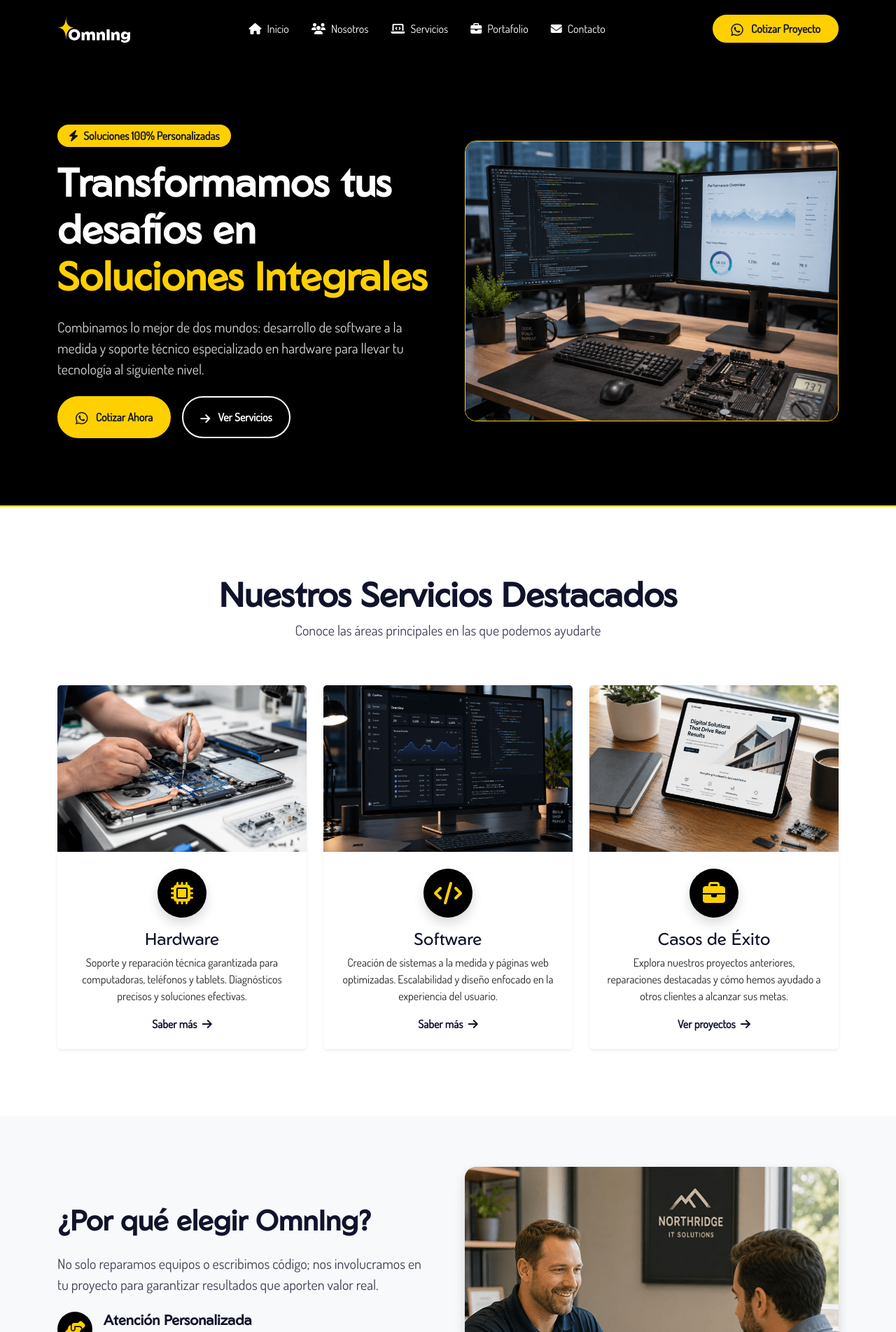
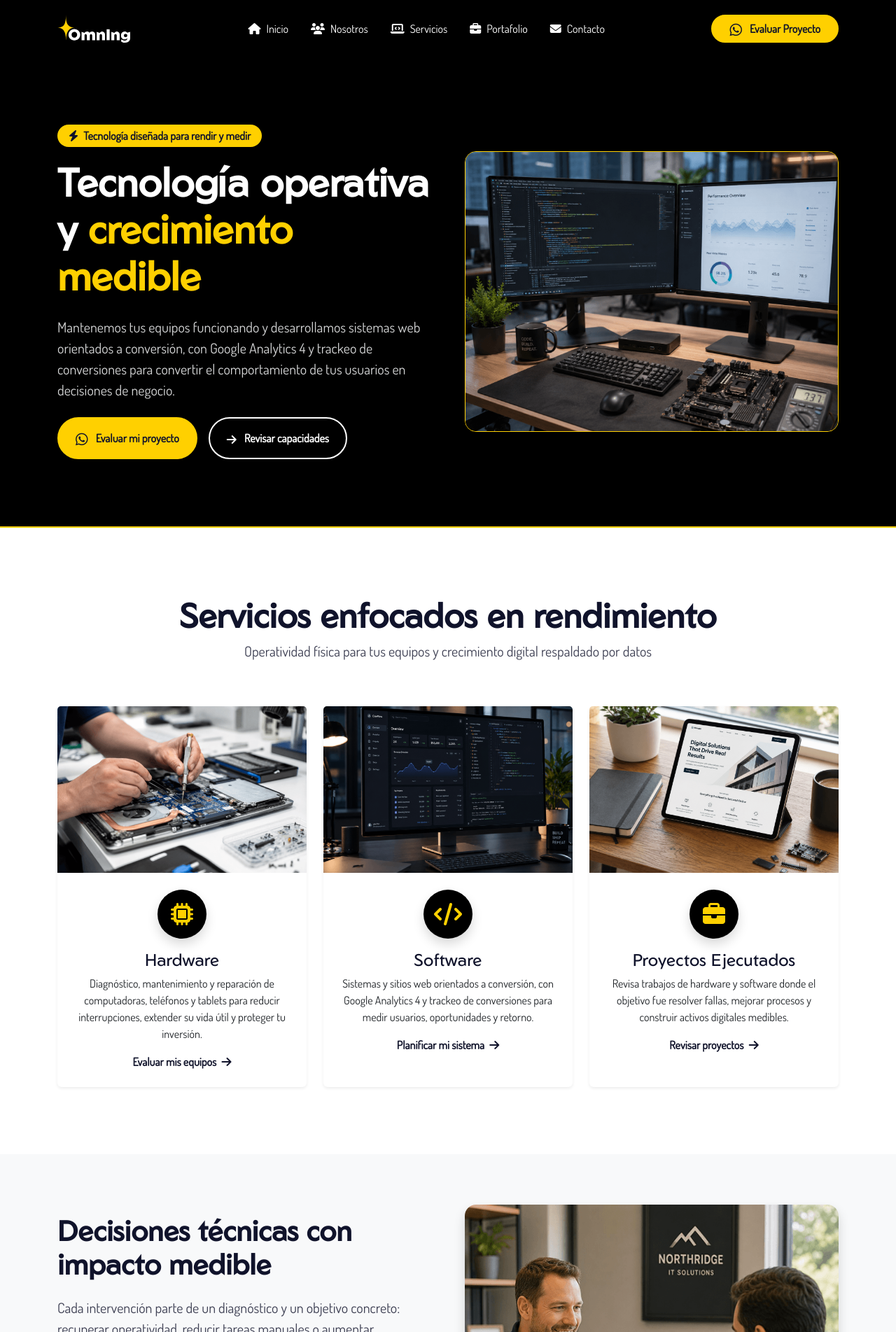
Before and after one commit to JaimeBerrios/OmnIng, a PHP site: page /omning/ in a window 1280 px wide. Shown: the top 1903 px of the page at 70% size. Run offline with PHP 8.4, Linux system fonts and the light colour scheme.

Commit message:
Copys actualizados

```diff
--- a/includes/footer.php
+++ b/includes/footer.php
@@ -6,7 +6,7 @@
                 <div class="col-lg-4 col-md-6 text-center text-md-start">
                     <img src="<?php echo BASE_URL; ?>assets/img/logo-omning.svg" width="150" alt="Logotipo OmnIng" class="img-fluid d-block mx-auto mx-md-0 mb-3">
                     <p class="text-light opacity-75">
-                        Transformamos los desafíos tecnológicos en soluciones integrales. Combinamos ingeniería de software y soporte técnico de hardware.
+                        Mantenemos tus equipos operativos y desarrollamos sistemas web orientados a conversión, con analítica para medir resultados.
                     </p>
                     <div class="d-flex gap-3 mt-4 justify-content-center justify-content-md-start">
                         <a id="link-facebook-footer" href="https://www.facebook.com/omning" target="_blank" rel="noopener noreferrer" class="text-blanco nav-link d-inline-block fs-4" aria-label="Visitar nuestra página de Facebook">
--- a/includes/header.php
+++ b/includes/header.php
@@ -5,8 +5,8 @@ $base_path = ($host === 'localhost') ? '/omning' : '';
 $base_url = $protocol . $host . $base_path;
 $current_url = $protocol . $host . $_SERVER['REQUEST_URI'];
 
-$title = $page_title ?? 'OmnIng | Soluciones Integrales de Hardware y Software';
-$desc = $page_description ?? 'En OmnIng transformamos desafíos tecnológicos en soluciones integrales. Expertos en soporte técnico, diseño gráfico y desarrollo de software a la medida en San Miguel, El Salvador.';
+$title = $page_title ?? 'OmnIng | Hardware operativo y software medible';
+$desc = $page_description ?? 'Soporte técnico para mantener tus equipos operativos y desarrollo web orientado a conversión con Google Analytics 4 y trackeo de conversiones.';
 ?>
 <!DOCTYPE html>
 <html lang="es-SV">
@@ -74,7 +74,7 @@ $desc = $page_description ?? 'En OmnIng transformamos desafíos tecnológicos en
 
                 <div class="d-flex">
                     <a id="btn-whatsapp-nav" href="https://wa.me/50369395620?text=Hola%20OMNING,%20me%20gustaria%20cotizar%20un%20servicio." target="_blank" rel="noopener noreferrer" class="btn btn-cta fw-bold rounded-pill px-4">
-                        <i class="fa-brands fa-whatsapp me-2 fs-5 align-middle"></i> Cotizar Proyecto
+                        <i class="fa-brands fa-whatsapp me-2 fs-5 align-middle"></i> Evaluar Proyecto
                     </a>
                 </div>
             </div>
--- a/index.php
+++ b/index.php
@@ -1,6 +1,6 @@
 <?php
 $page_title = "OmnIng - Hardware y Software";
-$page_description = "En OmnIng transformamos desafíos tecnológicos en soluciones integrales. Expertos en soporte técnico, diseño gráfico y desarrollo de software a la medida.";
+$page_description = "OmnIng mantiene tus equipos operativos y desarrolla sistemas web orientados a conversión, con Google Analytics 4 y trackeo de conversiones para medir resultados reales.";
 
 require_once 'config/database.php';
 include 'includes/header.php';
@@ -11,20 +11,20 @@ include 'includes/header.php';
         <div class="row align-items-center g-4 g-md-5">
             <div class="col-lg-6 order-2 order-lg-1">
                 <span class="badge bg-primario mb-3 px-3 py-2 fs-6 rounded-pill text-wrap mw-100" style="color: var(--color-secundario);">
-                    <i class="fa-solid fa-bolt me-1"></i> Soluciones 100% Personalizadas
+                    <i class="fa-solid fa-bolt me-1"></i> Tecnología diseñada para rendir y medir
                 </span>
                 <h1 class="display-4 fw-bold mb-4">
-                    Transformamos tus desafíos en <span class="texto-primario">Soluciones Integrales</span>
+                    Tecnología operativa y <span class="texto-primario">crecimiento medible</span>
                 </h1>
                 <p class="lead mb-4 text-light opacity-75">
-                    Combinamos lo mejor de dos mundos: desarrollo de software a la medida y soporte técnico especializado en hardware para llevar tu tecnología al siguiente nivel.
+                    Mantenemos tus equipos funcionando y desarrollamos sistemas web orientados a conversión, con Google Analytics 4 y trackeo de conversiones para convertir el comportamiento de tus usuarios en decisiones de negocio.
                 </p>
                 <div class="d-flex flex-column flex-sm-row gap-3">
                     <a id="btn-whatsapp-hero" href="https://wa.me/50369395620?text=Hola%20OMNING,%20me%20gustaria%20cotizar%20un%20servicio." target="_blank" rel="noopener noreferrer" class="btn btn-cta fw-bold rounded-pill px-4 py-3">
-                        <i class="fa-brands fa-whatsapp me-2 fs-5 align-middle"></i> Cotizar Ahora
+                        <i class="fa-brands fa-whatsapp me-2 fs-5 align-middle"></i> Evaluar mi proyecto
                     </a>
                     <a id="btn-servicios-hero" href="/omning/servicios.php" class="btn btn-outline-light fw-bold rounded-pill px-4 py-3 border-2 custom-hover-btn">
-                        <i class="fa-solid fa-arrow-right me-2 align-middle"></i> Ver Servicios
+                        <i class="fa-solid fa-arrow-right me-2 align-middle"></i> Revisar capacidades
                     </a>
                 </div>
             </div>
@@ -40,8 +40,8 @@ include 'includes/header.php';
     <div class="container">
         <div class="row text-center mb-5">
             <div class="col-12">
-                <h2 class="texto-secundario display-5 fw-bold">Nuestros Servicios Destacados</h2>
-                <p class="text-muted lead">Conoce las áreas principales en las que podemos ayudarte</p>
+                <h2 class="texto-secundario display-5 fw-bold">Servicios enfocados en rendimiento</h2>
+                <p class="text-muted lead">Operatividad física para tus equipos y crecimiento digital respaldado por datos</p>
             </div>
         </div>
         <div class="row g-4">
@@ -53,8 +53,8 @@ include 'includes/header.php';
                             <i class="fa-solid fa-microchip fa-2x" style="color: var(--color-primario);"></i>
                         </div>
                         <h3 class="card-title texto-secundario h4">Hardware</h3>
-                        <p class="card-text">Soporte y reparación técnica garantizada para computadoras, teléfonos y tablets. Diagnósticos precisos y soluciones efectivas.</p>
-                        <a id="btn-servicio-hardware" href="/omning/servicios.php" class="text-decoration-none fw-bold" style="color: var(--color-secundario);">Saber más <i class="fa-solid fa-arrow-right ms-1"></i></a>
+                        <p class="card-text">Diagnóstico, mantenimiento y reparación de computadoras, teléfonos y tablets para reducir interrupciones, extender su vida útil y proteger tu inversión.</p>
+                        <a id="btn-servicio-hardware" href="/omning/servicios.php" class="text-decoration-none fw-bold" style="color: var(--color-secundario);">Evaluar mis equipos <i class="fa-solid fa-arrow-right ms-1"></i></a>
                     </div>
                 </div>
             </div>
@@ -67,8 +67,8 @@ include 'includes/header.php';
                             <i class="fa-solid fa-code fa-2x" style="color: var(--color-primario);"></i>
                         </div>
                         <h3 class="card-title texto-secundario h4">Software</h3>
-                        <p class="card-text">Creación de sistemas a la medida y páginas web optimizadas. Escalabilidad y diseño enfocado en la experiencia del usuario.</p>
-                        <a id="btn-servicio-software" href="/omning/servicios.php" class="text-decoration-none fw-bold" style="color: var(--color-secundario);">Saber más <i class="fa-solid fa-arrow-right ms-1"></i></a>
+                        <p class="card-text">Sistemas y sitios web orientados a conversión, con Google Analytics 4 y trackeo de conversiones para medir usuarios, oportunidades y retorno.</p>
+                        <a id="btn-servicio-software" href="/omning/servicios.php" class="text-decoration-none fw-bold" style="color: var(--color-secundario);">Planificar mi sistema <i class="fa-solid fa-arrow-right ms-1"></i></a>
                     </div>
                 </div>
             </div>
@@ -80,9 +80,9 @@ include 'includes/header.php';
                         <div class="bg-negro rounded-circle d-inline-flex align-items-center justify-content-center mb-3 mt-n5 position-relative shadow" style="width: 70px; height: 70px;">
                             <i class="fa-solid fa-briefcase fa-2x" style="color: var(--color-primario);"></i>
                         </div>
-                        <h3 class="card-title texto-secundario h4">Casos de Éxito</h3>
-                        <p class="card-text">Explora nuestros proyectos anteriores, reparaciones destacadas y cómo hemos ayudado a otros clientes a alcanzar sus metas.</p>
-                        <a id="btn-ver-portafolio" href="/omning/portafolio.php" class="text-decoration-none fw-bold" style="color: var(--color-secundario);">Ver proyectos <i class="fa-solid fa-arrow-right ms-1"></i></a>
+                        <h3 class="card-title texto-secundario h4">Proyectos Ejecutados</h3>
+                        <p class="card-text">Revisa trabajos de hardware y software donde el objetivo fue resolver fallas, mejorar procesos y construir activos digitales medibles.</p>
+                        <a id="btn-ver-portafolio" href="/omning/portafolio.php" class="text-decoration-none fw-bold" style="color: var(--color-secundario);">Revisar proyectos <i class="fa-solid fa-arrow-right ms-1"></i></a>
                     </div>
                 </div>
             </div>
@@ -94,9 +94,9 @@ include 'includes/header.php';
     <div class="container py-4">
         <div class="row align-items-center g-4 g-md-5">
             <div class="col-lg-6">
-                <h2 class="texto-secundario display-6 fw-bold mb-4">¿Por qué elegir OmnIng?</h2>
+                <h2 class="texto-secundario display-6 fw-bold mb-4">Decisiones técnicas con impacto medible</h2>
                 <p class="lead text-muted mb-4">
-                    No solo reparamos equipos o escribimos código; nos involucramos en tu proyecto para garantizar resultados que aporten valor real.
+                    Cada intervención parte de un diagnóstico y un objetivo concreto: recuperar operatividad, reducir tareas manuales o aumentar conversiones.
                 </p>
 
                 <div class="d-flex align-items-start mb-4">
@@ -106,8 +106,8 @@ include 'includes/header.php';
                         </div>
                     </div>
                     <div class="ms-3">
-                        <h3 class="h5 mb-1 fw-bold">Atención Personalizada</h3>
-                        <p class="text-muted mb-0">Hablamos tu idioma. Traducimos términos técnicos complejos en soluciones claras y comprensibles.</p>
+                        <h3 class="h5 mb-1 fw-bold">Objetivos antes que funciones</h3>
+                        <p class="text-muted mb-0">Definimos qué debe mejorar, cómo se medirá y qué herramienta técnica puede generar ese resultado.</p>
                     </div>
                 </div>
 
@@ -118,8 +118,8 @@ include 'includes/header.php';
                         </div>
                     </div>
                     <div class="ms-3">
-                        <h3 class="h5 mb-1 fw-bold">Diagnósticos Transparentes</h3>
-                        <p class="text-muted mb-0">Presupuestos honestos sin costos ocultos. Sabrás exactamente qué necesita tu equipo o software desde el día uno.</p>
+                        <h3 class="h5 mb-1 fw-bold">Diagnósticos transparentes</h3>
+                        <p class="text-muted mb-0">Recibes un alcance claro, prioridades y costos definidos para decidir con información antes de invertir.</p>
                     </div>
                 </div>
 
@@ -130,8 +130,8 @@ include 'includes/header.php';
                         </div>
                     </div>
                     <div class="ms-3">
-                        <h3 class="h5 mb-1 fw-bold">Tiempos de Respuesta Ágiles</h3>
-                        <p class="text-muted mb-0">Entendemos que la tecnología no puede esperar. Optimizamos nuestros procesos para entregas puntuales.</p>
+                        <h3 class="h5 mb-1 fw-bold">Medición desde el lanzamiento</h3>
+                        <p class="text-muted mb-0">Integramos analítica avanzada y eventos de conversión para identificar qué funciona y dónde optimizar.</p>
                     </div>
                 </div>
             </div>
@@ -145,12 +145,12 @@ include 'includes/header.php';
 
 <section class="bg-negro text-blanco py-5 border-top border-bottom border-primario border-2 mt-5">
     <div class="container py-4 text-center">
-        <h2 class="display-5 fw-bold mb-3">¿Listo para impulsar tu tecnología?</h2>
+        <h2 class="display-5 fw-bold mb-3">¿Qué resultado necesitas mejorar?</h2>
         <p class="lead w-75 mx-auto mb-4 text-light opacity-75">
-            Escríbenos hoy mismo y cuéntanos sobre tu equipo dañado o la idea de software que tienes en mente. Estamos listos para ayudarte.
+            Cuéntanos qué equipo detiene tu operación o qué proceso digital necesitas medir. Evaluaremos el problema y definiremos el siguiente paso técnico.
         </p>
         <a id="btn-whatsapp-cta-final" href="https://wa.me/50369395620?text=Hola%20OMNING,%20me%20gustaria%20cotizar%20un%20servicio." target="_blank" rel="noopener noreferrer" class="btn btn-cta btn-lg fw-bold rounded-pill px-4 px-sm-5 py-3 shadow-lg text-wrap mw-100">
-            <i class="fa-brands fa-whatsapp me-2 fs-4 align-middle"></i> Solicitar Asistencia Inmediata
+            <i class="fa-brands fa-whatsapp me-2 fs-4 align-middle"></i> Solicitar evaluación técnica
         </a>
     </div>
 </section>
```
Also changed, not shown: contacto.php (+7 -7 lines), portafolio.php (+11 -11 lines), servicios.php (+11 -11 lines).
